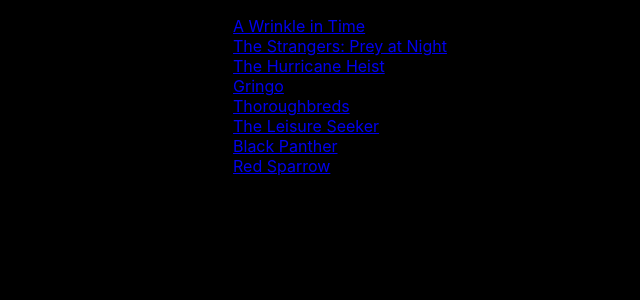
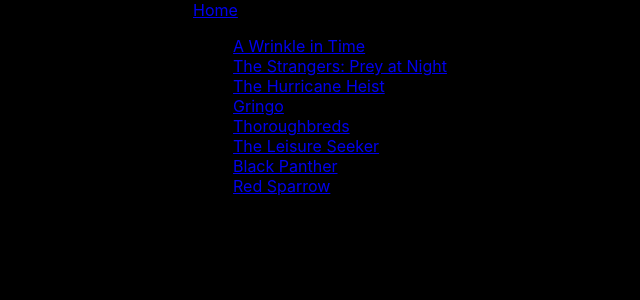
Before and after one commit to WalidBellili/catalogue, a React (Create React App) app: page / in a window 1280 px wide. Shown: the top 300 px of the page, without its empty margins (320-960 px from the left). Built offline with nearby package versions, Linux system fonts and the light colour scheme.

Commit message:
all components done

```diff
--- a/src/App.js
+++ b/src/App.js
@@ -5,16 +5,20 @@
 import Home from "./pages/Home";
 import Movie from "./pages/Movie";
 import NotFound from "./pages/NotFound";
+import BackHome from "./pages/BackHome";
 
 const App = () => {
   return (
+    <div>
       <BrowserRouter>
+        <BackHome />
         <Routes>
           <Route path="/" element={<Home />} />
           <Route path="/movie/:id" element={<Movie />} />
           <Route path="/*" element={<NotFound />} />
         </Routes>
       </BrowserRouter>
+    </div>
   );
 };
 
--- /dev/null
+++ b/src/pages/BackHome.js
@@ -0,0 +1,14 @@
+import React from "react";
+import { Link } from "react-router-dom";
+
+const BackHome = () => {
+  return (
+    <div>
+      <nav>
+        <Link to={"/"}>Home</Link>
+      </nav>
+    </div>
+  );
+};
+
+export default BackHome;
--- a/src/pages/Home.js
+++ b/src/pages/Home.js
@@ -2,7 +2,6 @@
 import Movies from "../Movies.json";
 
 const Home = () => {
-  console.log(Movies);
   return (
     <>
       <ul>
--- a/src/pages/Movie.js
+++ b/src/pages/Movie.js
@@ -1,15 +1,10 @@
 import { useState } from "react";
 import { useParams } from "react-router-dom";
 import Movies from "../Movies.json";
-import { useNavigate } from "react-router-dom";
 
 const Movie = () => {
   const params = useParams();
-  const [movie, setMovie] = useState(Movies[params.id - 1]);
-  const navigate = useNavigate();
-  const handleButtonClick = () => {
-    navigate("/");
-  };
+  const [movie] = useState(Movies[params.id - 1]);
 
   return (
     <>
@@ -26,7 +21,6 @@
             </ul>
           );
         })}
-        <button onClick={handleButtonClick}>Back to home</button>
       </main>
     </>
   );
--- a/src/pages/NotFound.js
+++ b/src/pages/NotFound.js
@@ -1,15 +1,9 @@
 import React from "react";
-import { useNavigate } from "react-router-dom";
 
 const NotFound = () => {
-  const navigate = useNavigate();
-  const handleButtonClick = () => {
-    navigate("/");
-  };
   return (
     <div>
       <p>Error</p>
-      <button onClick={handleButtonClick}>Back to home</button>
     </div>
   );
 };
```
Lines whose indentation alone changed are shown as unchanged.
